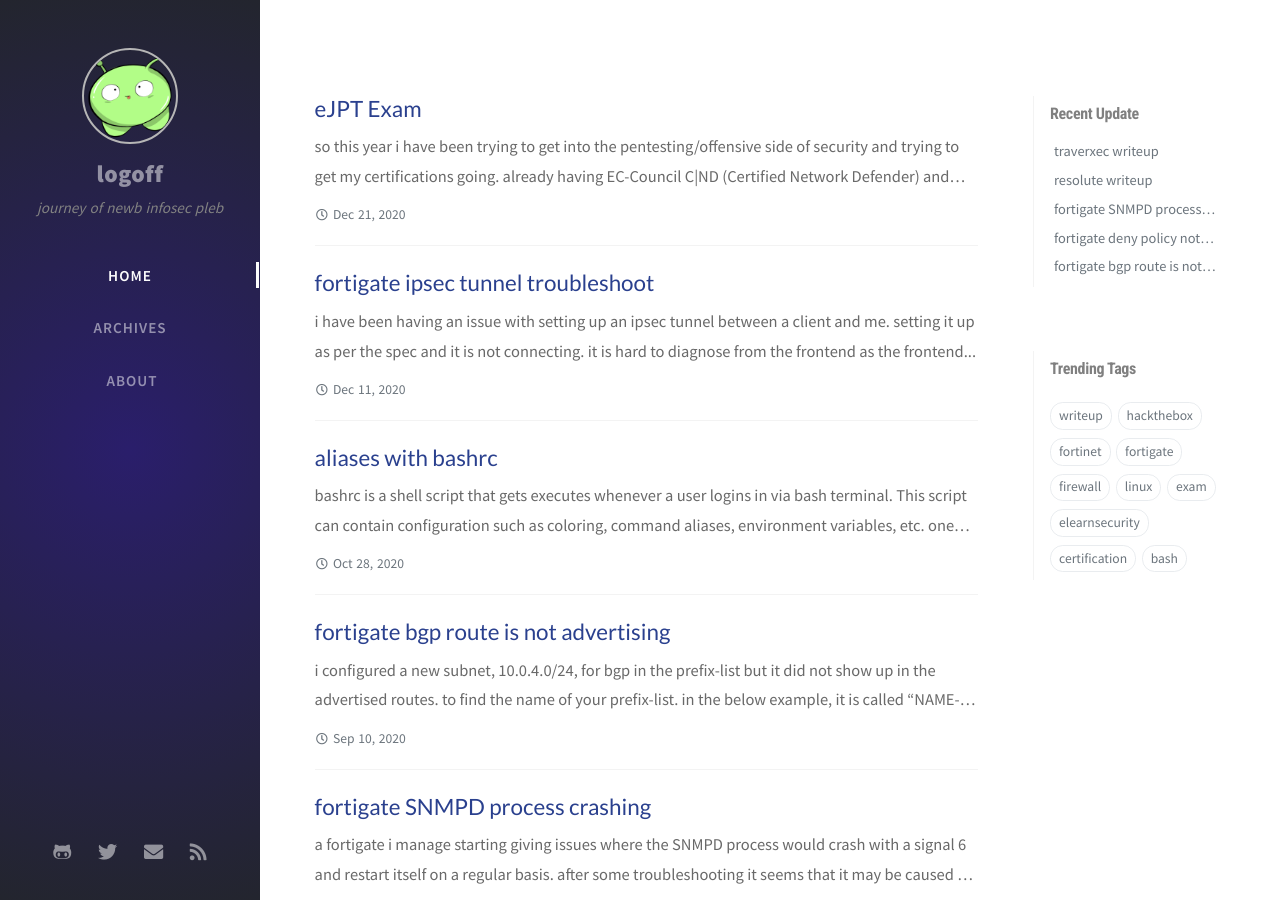
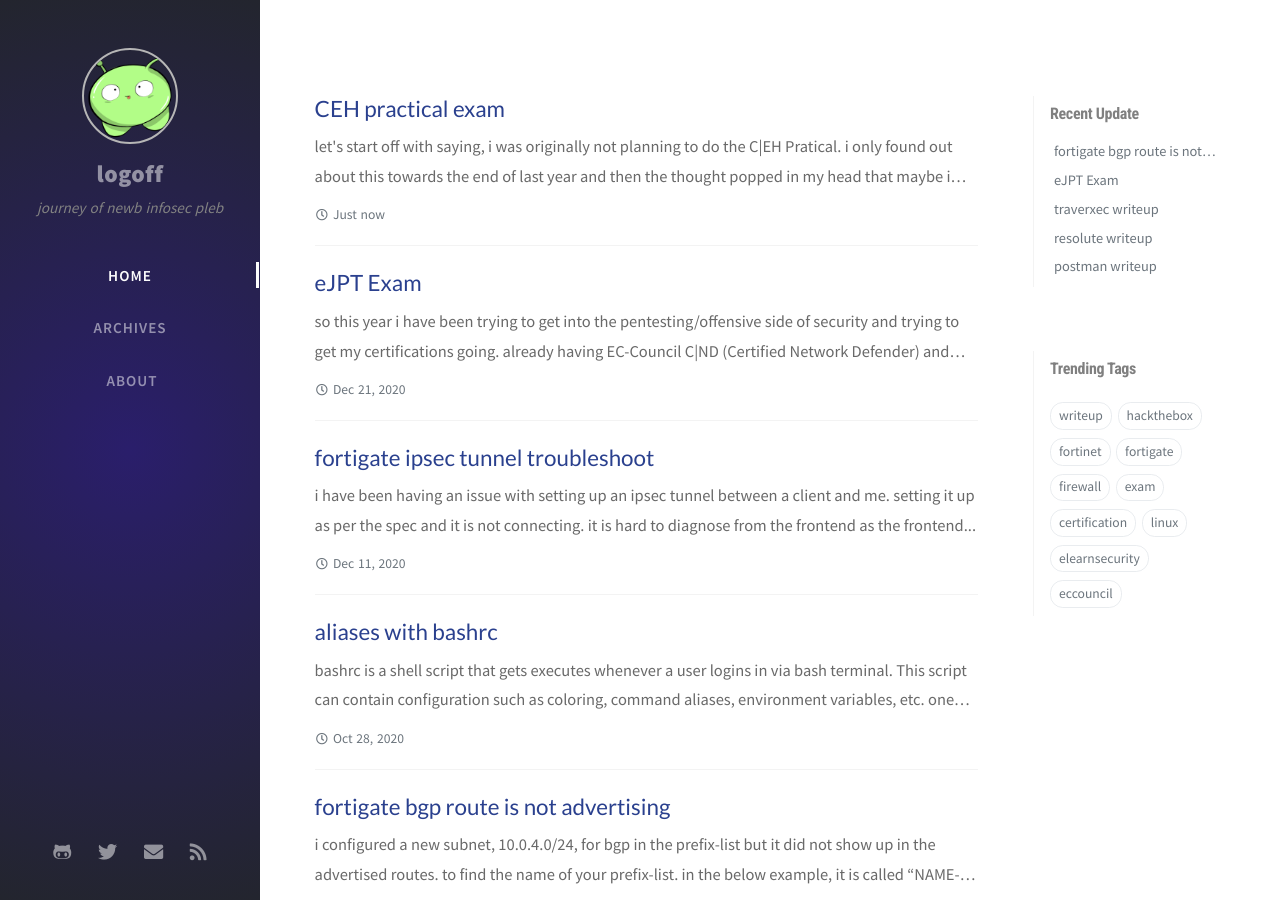
Before and after one commit to geoffchisnall/geoffchisnall.github.io, a Jekyll site: the page built from index.html, in a window 1280 px wide and 900 px high. Built offline with Jekyll 4.4.1, drawn with Linux system fonts in a browser that asks for light colours; nearby versions of some CDN libraries; the list of posts is cut into pages by our own code; comment, search, counter and statistics services are not loaded; some of the changed text lies outside the part shown.

Commit message:
pushing to repo

```diff
--- /dev/null
+++ b/_posts/2021-01-18-CEH-practcial-exam.md
@@ -0,0 +1,34 @@
+---
+title: CEH practical exam
+author: mooncakeza
+date: 2021-01-18 9:00pm
+categories: [blog, exam, eccouncil]
+tags: [eccouncil, exam, certification]
+math: true
+image: /assets/img/sample/ceh_practical.jpg
+---
+<p>
+let's start off with saying, i was originally not planning to do the <a href="https://www.eccouncil.org/programs/certified-ethical-hacker-ceh-practical/"><b>C|EH Pratical</b></a>. i only found out about this towards the end of last year and then the thought popped in my head that maybe i should just do this as i already passed the <a href="https://www.eccouncil.org/programs/certified-ethical-hacker-ceh/"><b>C|EH</b></a> last year May and once you get through the C|EH practical exam, you get the <a href="https://www.eccouncil.org/programs/certified-ethical-hacker-ceh-master/"><b>C|EH Master</b></a> certification.
+</p>
+<p>
+i am not going to go into the setting up and booking the exam, i am just going to blog about my experiance of the exam itself.
+</p>
+<p>so i started bright and early, 7:45am. after going through the necessary checks with the proctor i was ready to begin the exam. for those that don't know, the C|EH practical exam comprises of 20 questions which you have to answer based on the enviromnent they give you. it's open book so you are allow to use google, youtube and your notes. however, you are not allowed to ask anyone for help, no phone is allowed, no messaging like, discord, irc, skype, etc.
+</p>
+<p>
+right off the bat i made a stupid mistake on the first question which took me 20 minute more than it should of. i misread question two which also cost me more time than it should of, so basically i wasted about 45 minute on the first 2 questions alone which should have really taken me 10 minutes. so an hour on the first two questions did not sit well with me at all!
+</p>
+<p>
+i then decided to just glance through all the questions and get some idea of what is being asked and see what i could do in advance. enumerating the basic network with nmap and finding all the info helped a lot to answer quite a few questions fairly easy. most of the questions were straight forward for me after that and i managed to answer 18 of the questions within 3 hours.
+</p>
+<p>
+there were two questions i was struggling with and for the life of me, everything i threw at it didn't work! i had enough to pass and could have stopped right there. with me, there is no giving up and i spent the next <b>two hours</b> trying to figure it out. with an hour left, i just told myself this is not worth it as it could be something with the environment and it's something i just have to accept. i could have answered the question, or at least found the answer in another way, but i did not want to deviate from the scope of the question as the session was being recorded and was scared they would review it and find that i exploited it via another method which was not related to the question and the revoke my certification.
+</p>
+<p>
+needless to say, i recieved both my certifications and badges.
+<img src="/assets/img/sample/CEHPRACTICAL.png">
+<img src="/assets/img/sample/CEHMASTER.png">
+</p>
+<p>
+did i learn anything from this exam, no. probably because i had all the knowledge already and i actually didn't use google or my notes at all, except for those two questions i was struggling with to confirm if my methods were working and they were so i could not understand why it was not working. oh well.
+</p>
--- /dev/null
+++ b/categories/eccouncil.html
@@ -0,0 +1,5 @@
+---
+layout: category
+title: eccouncil
+category: eccouncil
+---
--- /dev/null
+++ b/tags/eccouncil.html
@@ -0,0 +1,5 @@
+---
+layout: tag
+title: eccouncil
+tag: eccouncil
+---
```
Also changed, not shown: _data/updates.yml (+18 -6 lines), assets/img/sample/CEHMASTER.png (added), assets/img/sample/CEHPRACTICAL.png (added), assets/img/sample/ceh_master_path.png (added), assets/img/sample/ceh_practical.jpg (added).
